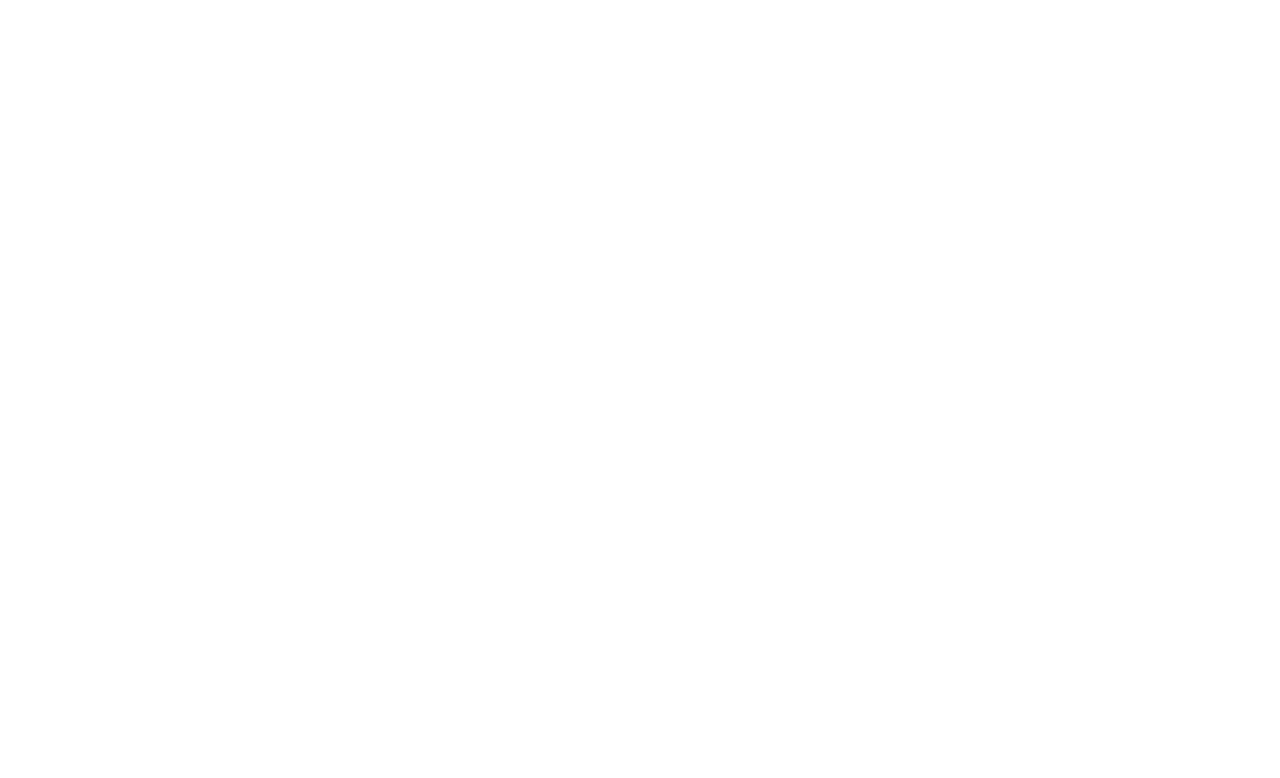
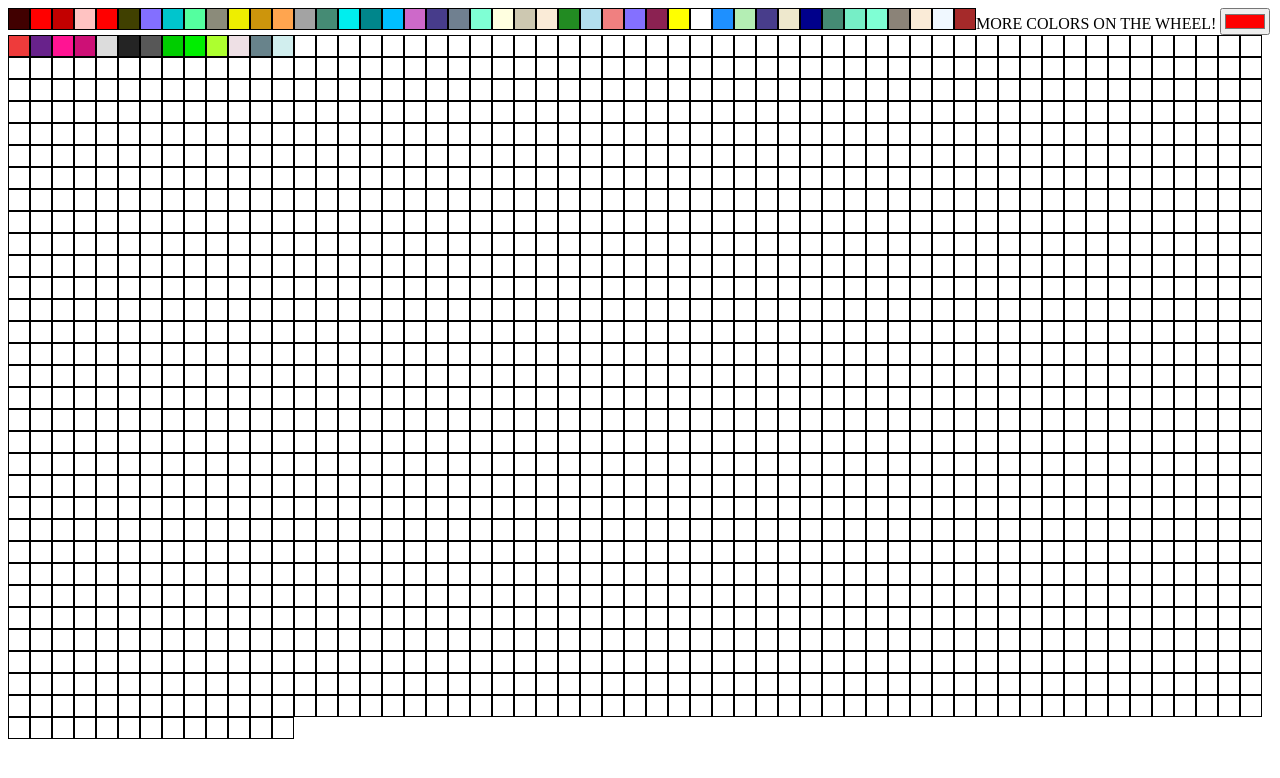
Before and after one commit to clayton-perszyk/pixel-art, a plain HTML site: page index.html in a window 1280 px wide. Drawn offline with Linux system fonts and the light colour scheme.

Commit message:
Add code to create board

```diff
--- a/index.html
+++ b/index.html
@@ -3,8 +3,11 @@
   <head>
     <meta charset="utf-8">
     <title>Pixel Art</title>
+    <link rel="stylesheet" href="styles.css">
   </head>
   <body>
-
+    <label for="bgcolor">MORE COLORS ON THE WHEEL!</label>
+    <input type="color" value="#ff0000" id="bgcolor" name="bgcolor" oninput="colorPicker(bgcolor.value)">
+    <script type="text/javascript" src="main.js"></script>
   </body>
 </html>
--- a/main.js
+++ b/main.js
@@ -0,0 +1,49 @@
+var body = document.getElementsByTagName("body")[0];
+var color = "black";
+var colors = ['#410000', 'red', '#C20000', '#FFC3C2', '#FF0000',
+              '#404000', '#836FFF', '#00C5CD', '#54FF9F', '#8B8B7A',
+              '#EEEE00', '#CD950C', '#FFA54F', '#A3A3A3', '#458B74',
+              '#00EEEE', '#00868B', '#00BFFF', '#CD69C9', '#473C8B',
+              '#708090', '#7FFFD4', '#FFFFE0', '#CDC8B1', '#FAEBD7',
+              '#228b22', '#b2dfee', '#f08080', '#8470ff', '#8b2252',
+              '#ffff00', '636363', '#1e90ff', '#b4eeb4', '#483d8b',
+              '#eee8cd', '#00008b', '#458b74', '#76eec6', '#7fffd4',
+              '#8b8378', '#faebd7', '#f0f8ff', '#a52a2a', '#ee3b3b',
+              '#68228b', '#ff1493', '#cd1076','#dcdcdc', '#242424',
+              '#575757', '#00cd00', '#00ee00', '#adff2f', '#eee0e5',
+              '#68838b', '#d1eeee'];
+
+function createCanvas() {
+  for (var i = 0; i < colors.length; i++) {
+    var div1 = document.createElement("div");
+
+    div1.style.backgroundColor = colors[i];
+    attachEventForColorDivs(div1);
+    body.appendChild(div1);
+  }
+
+  for (var j = 1; j < 1768; j++) {
+    var div2 = document.createElement("div");
+    attachEventForNormalDivs(div2);
+    body.appendChild(div2);
+  }
+
+}
+
+function colorPicker(colorChoice) {
+  color = colorChoice;
+}
+
+function attachEventForNormalDivs(el){
+  el.addEventListener('click', function(){
+    this.style.backgroundColor = color;
+  });
+}
+
+function attachEventForColorDivs(el) {
+  el.addEventListener('click', function(){
+    color = this.style.backgroundColor;
+  });
+}
+
+createCanvas();
--- /dev/null
+++ b/styles.css
@@ -0,0 +1,5 @@
+div {
+  padding: 10px;
+  border: solid 1px black;
+  float: left;
+}
```
